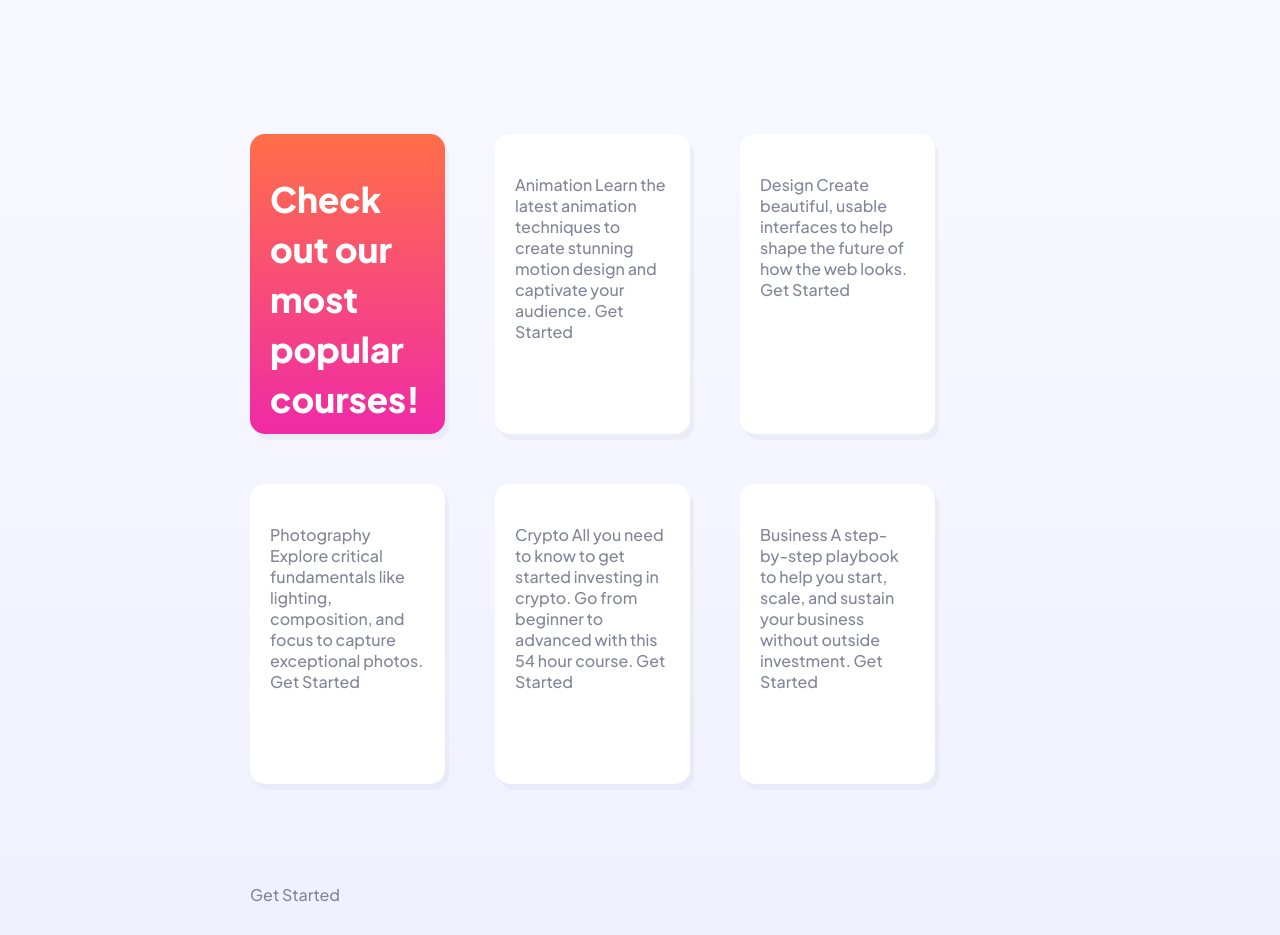
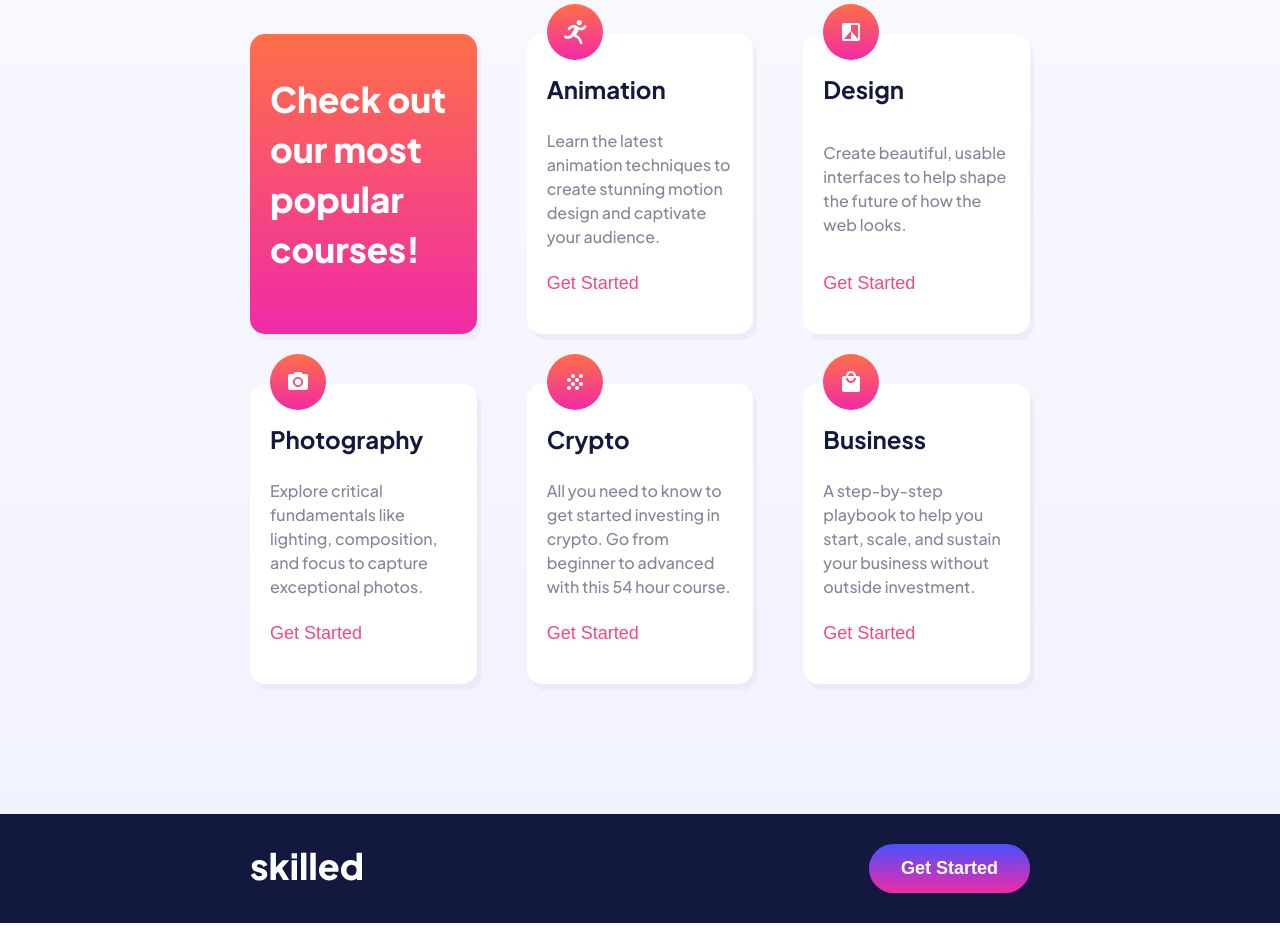
Before and after one commit to BePalm89/skilled-elearning-landing-page, a website: page index.html in a window 1280 px wide. Shown: the part 838-1773 px from the top of the page. Drawn offline with Linux system fonts and the light colour scheme.

Commit message:
add style for cards and footer

```diff
--- a/index.html
+++ b/index.html
@@ -24,6 +24,7 @@
     <title>Skilled e-learning landing page</title>
   </head>
   <body>
+    <div class="container">
       <header>
         <nav class="navbar">
           <figure>
@@ -33,7 +34,7 @@
         </nav>
       </header>
       <main>
-      <section class="hero u-margin-bottom-huge">
+        <section class="hero">
           <div class="hero__container">
             <div class="hero__content">
               <h1 class="heading-primary u-margin-bottom-medium">
@@ -43,7 +44,9 @@
                 Our modern courses across a range of in-demand skills will give
                 you the knowledge you need to live the life you want.
               </p>
-            <button href="#" class="btn btn--primary-light">Get Started</button>
+              <button href="#" class="btn btn--primary-light">
+                Get Started
+              </button>
             </div>
             <div class="hero__img">
               <img src="images/image-hero-desktop.png" alt="image hero" />
@@ -58,28 +61,81 @@
               </h2>
             </div>
             <div class="grid-item">
-            Animation Learn the latest animation techniques to create stunning
-            motion design and captivate your audience. Get Started
+              <img
+                class="grid-item__icon"
+                src="/images/icon-animation.svg"
+                alt="icon-animation"
+              />
+              <h3 class="grid-item__title">Animation</h3>
+              <p class="grid-item__description">
+                Learn the latest animation techniques to create stunning motion
+                design and captivate your audience.
+              </p>
+              <button class="grid-item__button">Get Started</button>
             </div>
             <div class="grid-item">
-            Design Create beautiful, usable interfaces to help shape the future
-            of how the web looks. Get Started
+              <img
+                class="grid-item__icon"
+                src="/images/icon-design.svg"
+                alt="icon-animation"
+              />
+              <h3 class="grid-item__title">Design</h3>
+              <p class="grid-item__description">
+                Create beautiful, usable interfaces to help shape the future of
+                how the web looks.
+              </p>
+              <button class="grid-item__button">Get Started</button>
             </div>
             <div class="grid-item">
-            Photography Explore critical fundamentals like lighting,
-            composition, and focus to capture exceptional photos. Get Started
+              <img
+                class="grid-item__icon"
+                src="/images/icon-photography.svg"
+                alt="icon-animation"
+              />
+              <h3 class="grid-item__title">Photography</h3>
+              <p class="grid-item__description">
+                Explore critical fundamentals like lighting, composition, and
+                focus to capture exceptional photos.
+              </p>
+              <button class="grid-item__button">Get Started</button>
             </div>
             <div class="grid-item">
-            Crypto All you need to know to get started investing in crypto. Go
-            from beginner to advanced with this 54 hour course. Get Started
+              <img
+                class="grid-item__icon"
+                src="/images/icon-crypto.svg"
+                alt="icon-animation"
+              />
+              <h3 class="grid-item__title">Crypto</h3>
+              <p class="grid-item__description">
+                All you need to know to get started investing in crypto. Go from
+                beginner to advanced with this 54 hour course.
+              </p>
+              <button class="grid-item__button">Get Started</button>
             </div>
             <div class="grid-item">
-            Business A step-by-step playbook to help you start, scale, and
-            sustain your business without outside investment. Get Started
+              <img
+                class="grid-item__icon"
+                src="/images/icon-business.svg"
+                alt="icon-animation"
+              />
+              <h3 class="grid-item__title">Business</h3>
+              <p class="grid-item__description">
+                A step-by-step playbook to help you start, scale, and sustain
+                your business without outside investment.
+              </p>
+              <button class="grid-item__button">Get Started</button>
             </div>
           </div>
         </section>
       </main>
-    Get Started
+    </div>
+    <footer>
+      <div class="footer-box">
+        <figure>
+          <img src="images/logo-light.svg" alt="logo" />
+        </figure>
+        <button class="btn btn--primary-gradient">Get Started</button>
+      </div>
+    </footer>
   </body>
 </html>
--- a/sass/base/_typography.scss
+++ b/sass/base/_typography.scss
@@ -2,7 +2,6 @@ body {
     font-family: 'Plus Jakarta Sans', sans-serif;
     font-weight: 400;
     font-size: 16px;
-    padding: 3rem 25rem;
     color: $color-grey
 }
 
@@ -20,10 +19,6 @@ body {
 
 }
 
-.heading-tertiary {
-
-}
-
 .paragraph {
     font-size: 1.8rem;
     line-height: 2.8rem;
--- a/sass/base/_utilities.scss
+++ b/sass/base/_utilities.scss
@@ -3,5 +3,5 @@
 }
 
 .u-margin-bottom-huge {
-    margin-bottom: 10rem;
+    margin-bottom: 8rem;
 }
--- a/sass/components/_button.scss
+++ b/sass/components/_button.scss
@@ -24,4 +24,11 @@
     &--primary-light:hover {
         background-image:  linear-gradient(to bottom, rgba($color-gradient-one, 0.5), rgba($color-gradient-two, 0.5));
     }
+
+    &--primary-gradient {
+        background-image:  linear-gradient(to bottom, $color-gradient-three, $color-gradient-two);
+    }
+    &--primary-gradient:hover {
+        background-image:  linear-gradient(to bottom, rgba($color-gradient-three, 0.5), rgba($color-gradient-two, 0.5));
+    }
 }
--- a/sass/layout/_footer.scss
+++ b/sass/layout/_footer.scss
@@ -0,0 +1,7 @@
+.footer-box {
+    display: flex;
+    justify-content: space-between;
+    background-color: $color-secondary-dark;
+    padding: 3rem 25rem;
+    align-items: center;
+}
--- a/sass/layout/_grid.scss
+++ b/sass/layout/_grid.scss
@@ -1,7 +1,8 @@
 .grid {
     display: grid;
-    grid-template-columns: repeat(3, 25%);
+    grid-template-columns: repeat(3, 1fr);
     gap: 5rem;
+    margin: 0 auto;
 }
 
 .grid-item  {
@@ -11,4 +12,33 @@
     box-shadow: 4px 6px rgba($color-secondary-dark, 0.04);
     text-align: left;
     padding: 4rem 2rem;
+    display: flex;
+    flex-direction: column;
+    justify-content: space-between;
+    position: relative;
+
+    &__icon {
+        width: 5.6rem;
+        position: absolute;
+        top: -3rem;
+    }
+
+    &__title {
+        color: $color-secondary-dark;
+        font-size: 2.4rem;
+        font-weight: 700;
+    }
+
+    &__description {
+        line-height: 2.4rem;
+    }
+
+    &__button {
+        border: none;
+        text-align: left;
+        background-color: inherit;
+        font-size: 1.8rem;
+        color: $color-primary-dark;
+        cursor: pointer;
+    }
 }
--- a/sass/pages/_landing-page.scss
+++ b/sass/pages/_landing-page.scss
@@ -1,3 +1,7 @@
+.container {
+    padding: 3rem 25rem;
+}
+
 #features {
     padding: 10rem 0;
 }
```
Also changed, not shown: css/style.css. Lines whose indentation alone changed are shown as unchanged.
